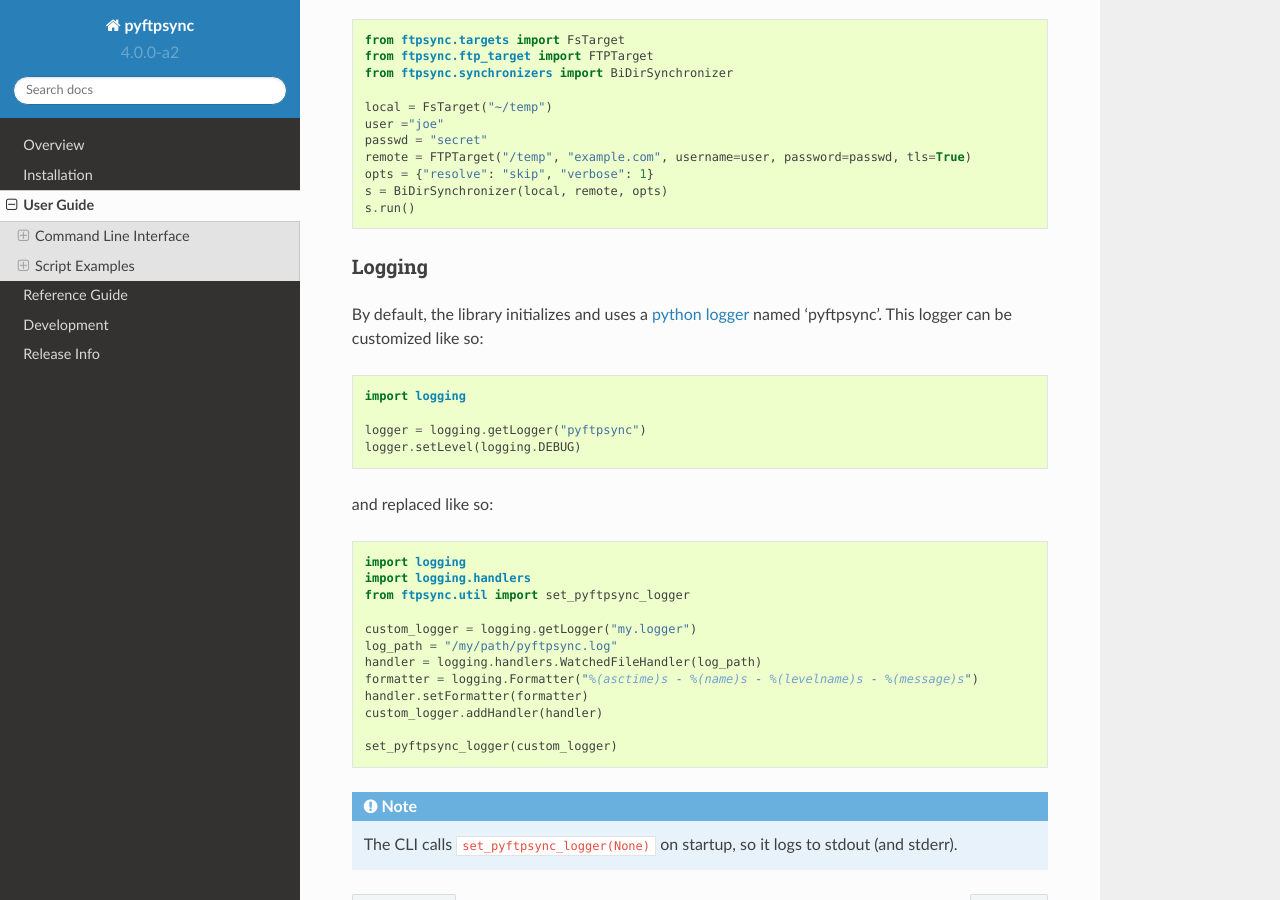
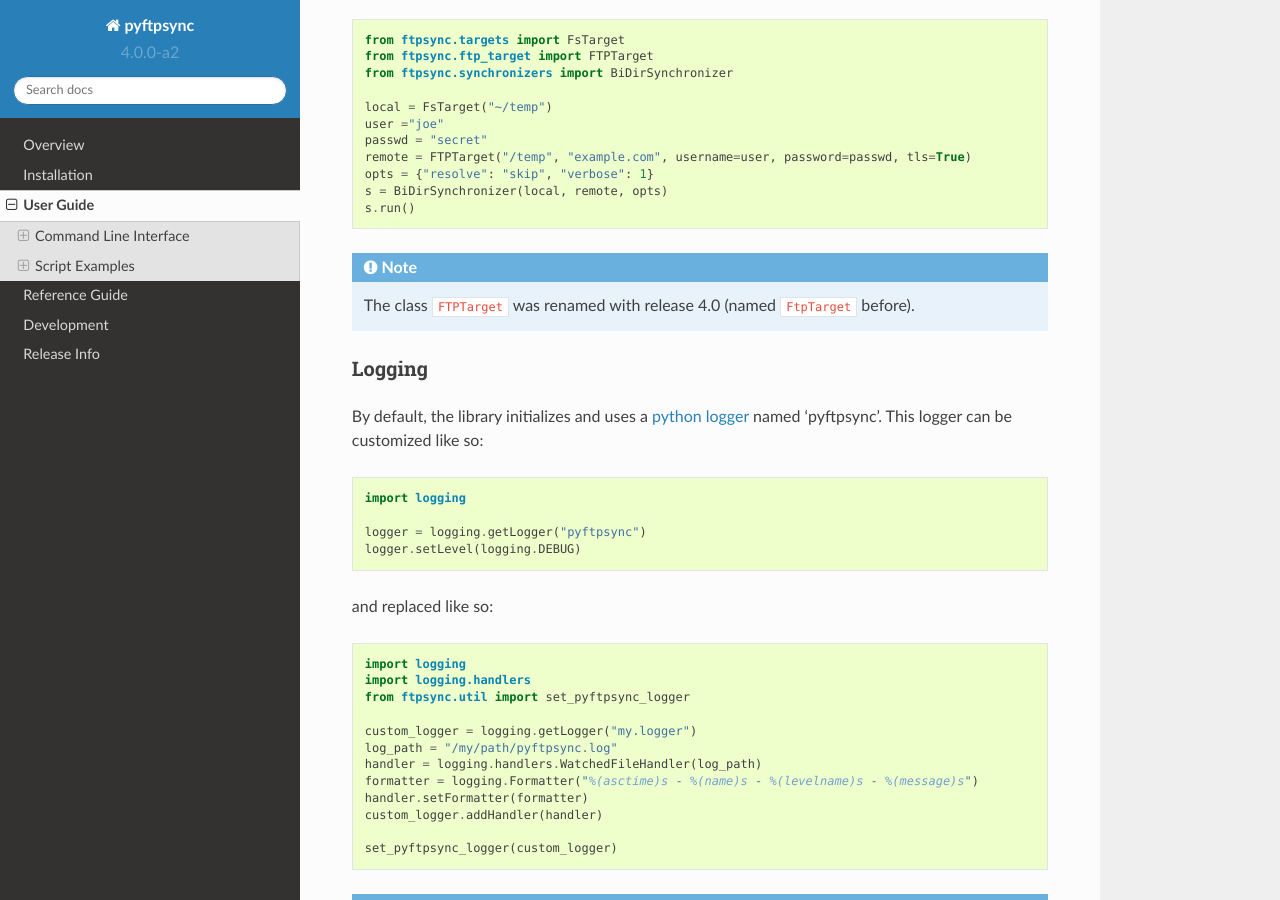
Before and after one commit to mar10/pyftpsync, a Sphinx documentation site: the page built from docs/sphinx/user_guide.rst, in a window 1280 px wide and 900 px high, scrolled down 7191 px. Built offline with Sphinx 7.4.7 and the Read the Docs theme 2.0.0, drawn with Linux system fonts in a browser that asks for light colours; the version number is read from the project's files by our own code.

Commit message:
Update user_guide.rst
Close #49

```diff
--- a/docs/sphinx/user_guide.rst
+++ b/docs/sphinx/user_guide.rst
@@ -386,6 +386,9 @@ Synchronize a local folder with an FTP server using TLS::
   s = BiDirSynchronizer(local, remote, opts)
   s.run()
 
+.. note::
+    The class ``FTPTarget`` was renamed with release 4.0 (named ``FtpTarget`` before).
+
 
 Logging
 -------
```
